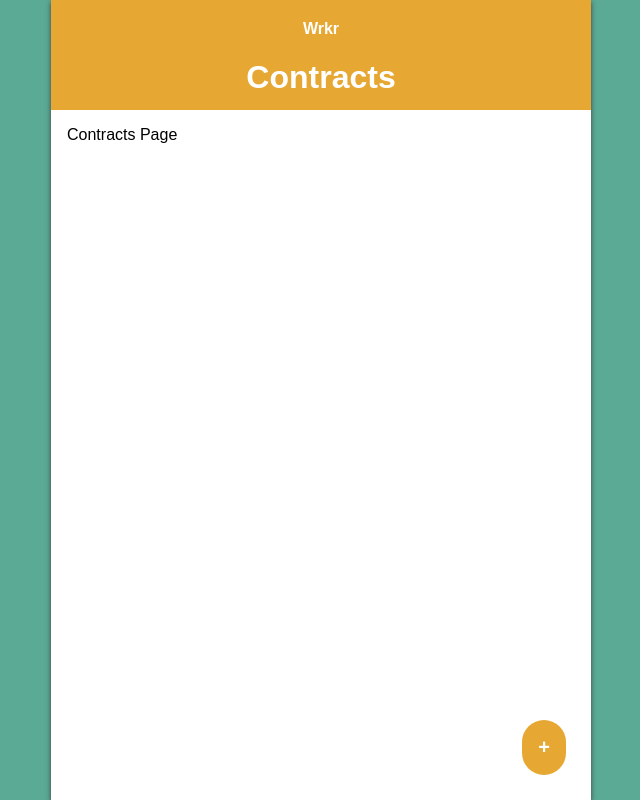
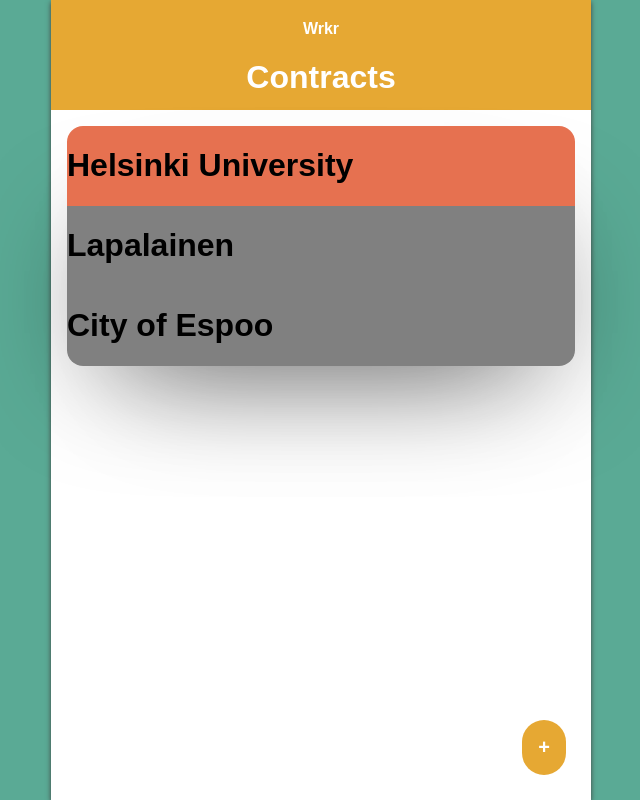
Before and after one commit to jamestthompson3/Wrkr, a React (Create React App) app: page / in a window 1280 px wide. Shown: the whole page, without its empty margins (319-959 px from the left). Built offline with nearby package versions, Linux system fonts and the light colour scheme.

Commit message:
[+] Adds card view

```diff
--- a/src/components/ContractsPage.js
+++ b/src/components/ContractsPage.js
@@ -17,6 +17,20 @@
   border-radius: 100px;
   border: none;
 `
+const Panel = styled.div`
+  flex: 1;
+  transition: all 0.4s ease;
+  transition-delay: 0s;
+  background: ${({ active }) => active ? '#e67150' : 'gray'};
+  color: ${({ active }) => active ? 'f1c965' : 'black'};
+`
+const ContractsWrapper = styled.div`
+  display: flex;
+  flex-direction: column;
+  border-radius: 2vh;
+  overflow: hidden;
+  box-shadow: 4vh 7vh 14vh -6vh rgba(0, 0, 0, 0.35), -4vh 7vh 14vh -6vh rgba(0, 0, 0, 0.35);
+`
 
 class ContractsPage extends Component {
   componentDidMount() {
@@ -30,7 +44,17 @@
   render() {
     return (
       <PageWrapper title='Contracts'>
-        Contracts Page
+        <ContractsWrapper>
+          <Panel active>
+            <h1>Helsinki University</h1>
+          </Panel>
+          <Panel>
+            <h1>Lapalainen</h1>
+          </Panel>
+          <Panel>
+            <h1>City of Espoo</h1>
+          </Panel>
+        </ContractsWrapper>
 
         <Link to='/new'>
           <NewContractButton text='+' radius='rounded'>+</NewContractButton>
```
